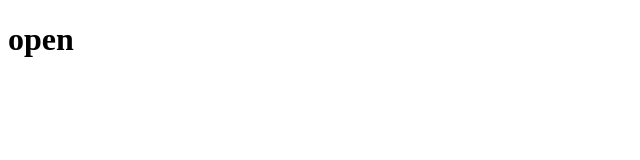
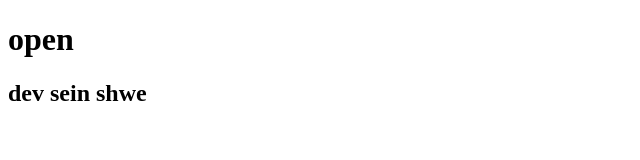
Before and after one commit to David-Kyaw/20241121_GitTestOpenSource, a plain HTML site: page index.html in a window 1280 px wide. Shown: the whole page, without its empty margins (0-640 px from the left). Drawn offline with Linux system fonts and the light colour scheme.

Commit message:
dev sein shwe commited

```diff
--- a/index.html
+++ b/index.html
@@ -7,5 +7,6 @@
 </head>
 <body>
     <h1>open <source></h1>
+    <h2>dev sein shwe</h2>
 </body>
 </html>
```
